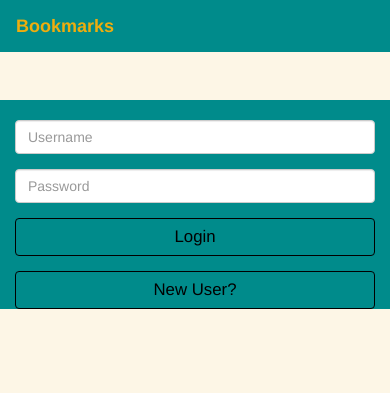
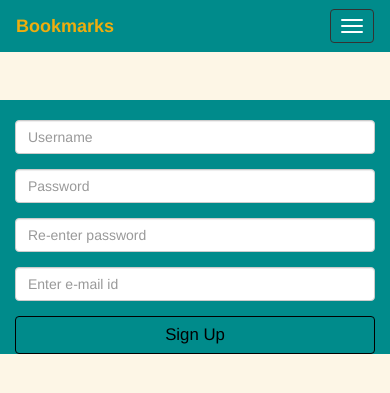
Before and after one commit to rohithpr/homepage, a Django app: page /b/login/ in a window 390 px wide. Shown: the top 393 px of the page. Run offline with Django 3.2, Linux system fonts and the light colour scheme; some libraries are stand-ins or nearby versions.

Commit message:
Moved login to navbar

```diff
--- a/bm/app/templates/jQuery.html
+++ b/bm/app/templates/jQuery.html
@@ -1,30 +1,4 @@
         $(document).ready( function(){
-
-            // Login page.
-            $('.old_user').click( function(){
-                $login = $('.login');
-                $login.toggle();
-                var username = $login.find('input[name=username]').val();
-                var password = $login.find('input[name=password]').val();
-
-                $signup = $('.signup');
-                $signup.toggle();
-                $signup.find('input[name=username]').val(username);
-                $signup.find('input[name=password]').val(password);
-                $('input[name=repassword]').focus();
-            });
-
-            $('.new_user').click( function(){
-                $signup = $('.signup');
-                $signup.toggle();
-                var username = $signup.find('input[name=username]').val();
-                var password = $signup.find('input[name=password]').val();
-
-                $login = $('.login');
-                $login.toggle();
-                $login.find('input[name=username]').val(username);
-                $login.find('input[name=password]').val(password);
-            });
 
             // Nav-pill controlls.
             $('.bm_collapser').click( function(){
--- a/bm/app/templates/login.html
+++ b/bm/app/templates/login.html
@@ -19,18 +19,15 @@
         <nav class="navbar navbar-inverse navbar-fixed-top" style="border-radius:0px;">
             <div class="container-fluid">
                 <div class="navbar-header">
+                    <button type="button" class="navbar-toggle" data-toggle="collapse" data-target="#myNavbar">
+                        <span class="icon-bar"></span>
+                        <span class="icon-bar"></span>
+                        <span class="icon-bar"></span>
+                    </button>
                     <a class="navbar-brand">Bookmarks</a>
                 </div>
-            </div>
-        </nav>
-
-        </br></br></br></br></br>
-
-        <div class="container">
-            <div class="row">
-                <div class="login col-sm-offset-8 col-sm-3">
-                    </br>
-                    <form class="form-horizontal" method="post" action="/b/verify/">
+                <div>
+                    <form class="collapse navbar-collapse navbar-form navbar-right" id="myNavbar" method="post" action="/b/verify/">
                         {% csrf_token %}
                         <div class="form-group">
                             <div class="col-sm-12">
@@ -43,18 +40,20 @@
                             </div>
                         </div>
                         <div class="form-group">
-                            <div class="col-xs-12">
+                            <div class="col-sm-12">
                                 <input type="submit" value="Login" class="btn"/>
                             </div>
                         </div>
-                        <div class="form-group">
-                            <div class="old_user col-xs-12">
-                                <input type="button" value="New User?" class="btn"/>
-                            </div>
-                        </div>
+
                     </form>
                 </div>
+            </div>
+        </nav>
 
+        </br></br></br></br></br>
+
+        <div class="container">
+            <div class="row">
                 <div class="signup col-sm-offset-8 col-sm-3">
                     </br>
                     <form class="form-horizontal" method="post" action="/b/add_user/">
@@ -88,11 +87,6 @@
                                 <input type="submit" value="Sign Up" class="btn"/>
                             </div>
                         </div>
-                        <div class="form-group">
-                            <div class="new_user col-xs-12">
-                                <input type="button" value="Old User?" class="btn"/>
-                            </div>
-                        </div>
                     </form>
                 </div>
             </div>
@@ -118,8 +112,6 @@
             });
         }
 
-        $('.signup').hide();
-        // alert("haha");
         $('.signup > form > div > div > input[name=username]').focusout( function(){
             $.ajax({
                 type: "GET",
```
